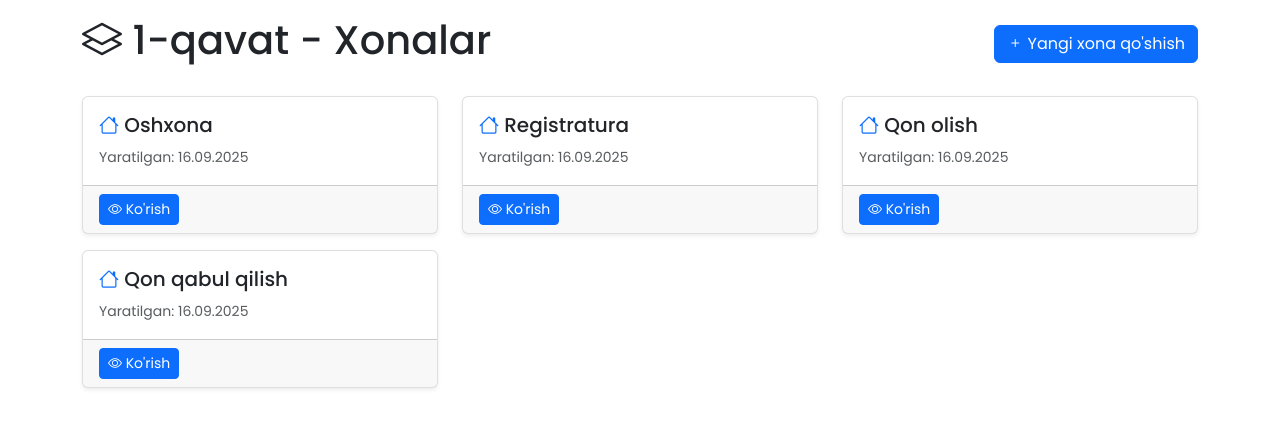
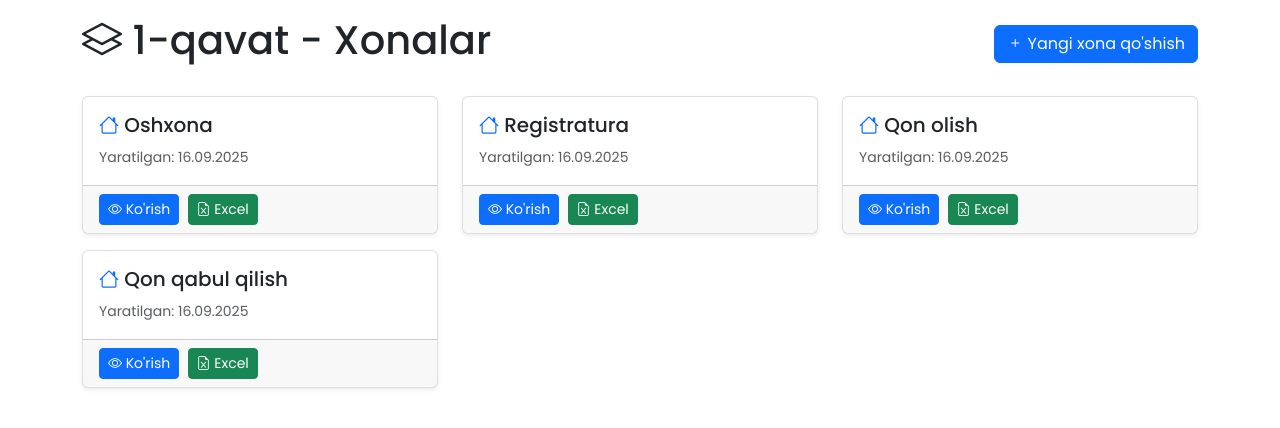
Before and after one commit to jaxongirtoshpolatov1225-droid/inv, a Flask app: page /floor/1 in a window 1280 px wide. Shown: the part 104-532 px from the top of the page. Run offline with Flask 3, Linux system fonts and the light colour scheme.

Commit message:
Har bir xona uchun alohida Excel export qo'shildi

```diff
--- a/app.py
+++ b/app.py
@@ -344,6 +344,115 @@ def export_excel(organization_id):
     except Exception as e:
         return jsonify({'error': str(e)}), 500
 
+# Xona uchun Excel export funksiyasi
+def create_room_excel_export(room_id):
+    """Xona ma'lumotlarini Excel faylga export qilish"""
+    room = Room.query.get_or_404(room_id)
+
+    # Yangi Excel workbook yaratish
+    wb = Workbook()
+    ws = wb.active
+    ws.title = room.name[:31]  # Excel sheet nomi cheklovlari
+
+    # Stil parametrlari
+    header_font = Font(bold=True, color="FFFFFF")
+    header_fill = PatternFill(start_color="366092", end_color="366092", fill_type="solid")
+    border = Border(
+        left=Side(style='thin'),
+        right=Side(style='thin'),
+        top=Side(style='thin'),
+        bottom=Side(style='thin')
+    )
+
+    # Xona ma'lumotlari
+    ws.cell(row=1, column=1, value=f"Xona: {room.name}")
+    ws.cell(row=1, column=1).font = Font(bold=True, size=14)
+
+    if room.floor:
+        ws.cell(row=2, column=1, value=f"Qavat: {room.floor.name}")
+        ws.cell(row=2, column=1).font = Font(bold=True)
+
+    ws.cell(row=3, column=1, value=f"Tashkilot: {room.organization.name}")
+    ws.cell(row=3, column=1).font = Font(bold=True)
+
+    # Bo'sh qator
+    ws.cell(row=4, column=1, value="")
+
+    # Sarlavhalar
+    headers = [
+        'Inv Kode', 'Nomi', 'Kategoriya', 'Brend', 'Model',
+        'Seriya Raqami', 'Sotib Olingan Sana', 'Narx',
+        'Holat', 'Tavsif'
+    ]
+
+    # Sarlavhalarni yozish
+    for col, header in enumerate(headers, 1):
+        cell = ws.cell(row=5, column=col, value=header)
+        cell.font = header_font
+        cell.fill = header_fill
+        cell.alignment = Alignment(horizontal='center', vertical='center')
+        cell.border = border
+
+    # Jihozlar ma'lumotlarini yozish
+    equipment_list = Equipment.query.filter_by(room_id=room_id).all()
+
+    for row, equipment in enumerate(equipment_list, 6):
+        data = [
+            equipment.inv_code,
+            equipment.name,
+            equipment.category,
+            equipment.brand or '',
+            equipment.model or '',
+            equipment.serial_number or '',
+            equipment.purchase_date.strftime('%d.%m.%Y') if equipment.purchase_date else '',
+            f"{equipment.price:,.0f} so'm" if equipment.price else '',
+            equipment.status,
+            equipment.description or ''
+        ]
+
+        for col, value in enumerate(data, 1):
+            cell = ws.cell(row=row, column=col, value=value)
+            cell.border = border
+            cell.alignment = Alignment(vertical='center')
+
+    # Ustunlarni kengaytirish
+    for col in range(1, len(headers) + 1):
+        column_letter = get_column_letter(col)
+        ws.column_dimensions[column_letter].width = 15
+
+    # Excel faylni memory ga yozish
+    output = io.BytesIO()
+    wb.save(output)
+    output.seek(0)
+
+    return output
+
+# Xona uchun Excel export endpoint
+@app.route('/export_room_excel/<int:room_id>')
+def export_room_excel(room_id):
+    """Xona ma'lumotlarini Excel faylga export qilish"""
+    try:
+        room = Room.query.get_or_404(room_id)
+
+        # Excel fayl yaratish
+        excel_file = create_room_excel_export(room_id)
+
+        # Fayl nomi
+        if room.floor:
+            filename = f"{room.organization.name}_{room.floor.name}_{room.name}_inventarizatsiya.xlsx"
+        else:
+            filename = f"{room.organization.name}_{room.name}_inventarizatsiya.xlsx"
+
+        return send_file(
+            excel_file,
+            as_attachment=True,
+            download_name=filename,
+            mimetype='application/vnd.openxmlformats-officedocument.spreadsheetml.sheet'
+        )
+
+    except Exception as e:
+        return jsonify({'error': str(e)}), 500
+
 if __name__ == '__main__':
     with app.app_context():
         db.create_all()
--- a/templates/floor.html
+++ b/templates/floor.html
@@ -38,6 +38,9 @@
                         <div class="card-footer">
                             <a href="/room/{{ room.id }}" class="btn btn-primary btn-sm">
                                 <i class="bi bi-eye"></i> Ko'rish
+                            </a>
+                            <a href="/export_room_excel/{{ room.id }}" class="btn btn-success btn-sm ms-1">
+                                <i class="bi bi-file-earmark-excel"></i> Excel
                             </a>
                         </div>
                     </div>
--- a/templates/organization_direct_rooms.html
+++ b/templates/organization_direct_rooms.html
@@ -42,6 +42,9 @@
                         <div class="card-footer">
                             <a href="/room/{{ room.id }}" class="btn btn-primary btn-sm">
                                 <i class="bi bi-eye"></i> Ko'rish
+                            </a>
+                            <a href="/export_room_excel/{{ room.id }}" class="btn btn-success btn-sm ms-1">
+                                <i class="bi bi-file-earmark-excel"></i> Excel
                             </a>
                         </div>
                     </div>
```
Also changed, not shown: templates/room.html (+8 -3 lines).
